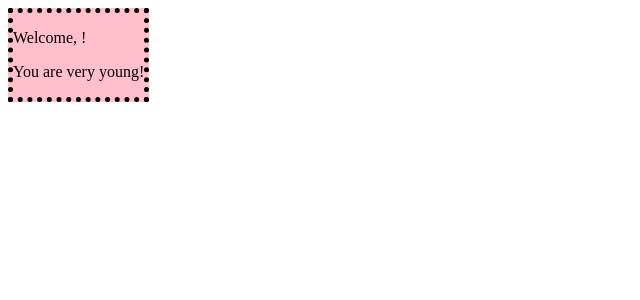
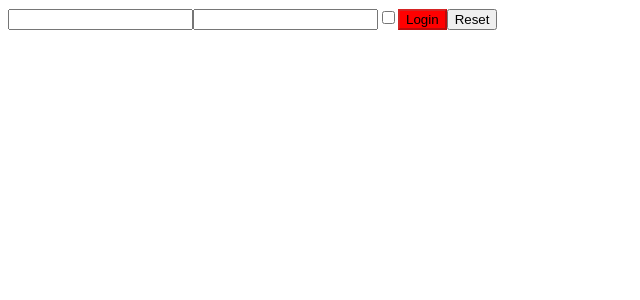
Before and after one commit to stefaniazocco/react-exercises, a React (Create React App) app: page / in a window 1280 px wide. Shown: the top 300 px of the page, without its empty margins (0-640 px from the left). Built offline with nearby package versions, Linux system fonts and the light colour scheme.

Commit message:
feat: add style to Login button

```diff
--- a/src/App.js
+++ b/src/App.js
@@ -1,11 +1,11 @@
 import React from "react"
-import { Welcome } from "./Welcome"
+import { Login } from "./Login"
 
 
 export class App extends React.Component{
     render() {
         return  <div>
-                    <Welcome />
+                    <Login />
                 </div>
     }
 }
--- a/src/Login.js
+++ b/src/Login.js
@@ -36,11 +36,15 @@
     }
 
     render() {
+        const MyStyle = {
+            color: "black",
+            backgroundColor: this.state.password.length >= 8 ? "green" : "red"
+        }
         return  <div>
                     <input name="username" value={this.state.username} onChange={this.handleInputChange} />
                     <input name="password" type="password" value={this.state.password} onChange={this.handleInputChange} />
                     <input name="remember" type="checkbox" checked={this.state.remember} onChange={this.handleInputChange} />
-                    <button disabled={!this.state.username || !this.state.password} onClick={this.onLogin}>Login</button>
+                    <button style= {MyStyle} disabled={!this.state.username || !this.state.password} onClick={this.onLogin}>Login</button>
                     <button onClick={this.onReset}>Reset</button>
                 </div>
     }
```
